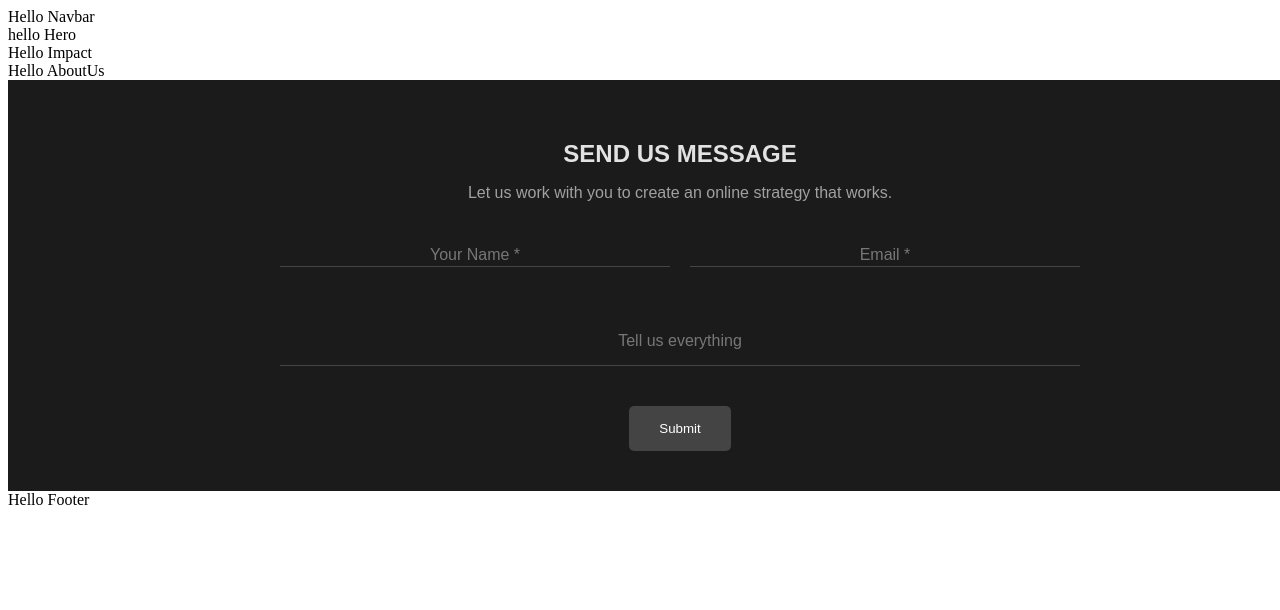
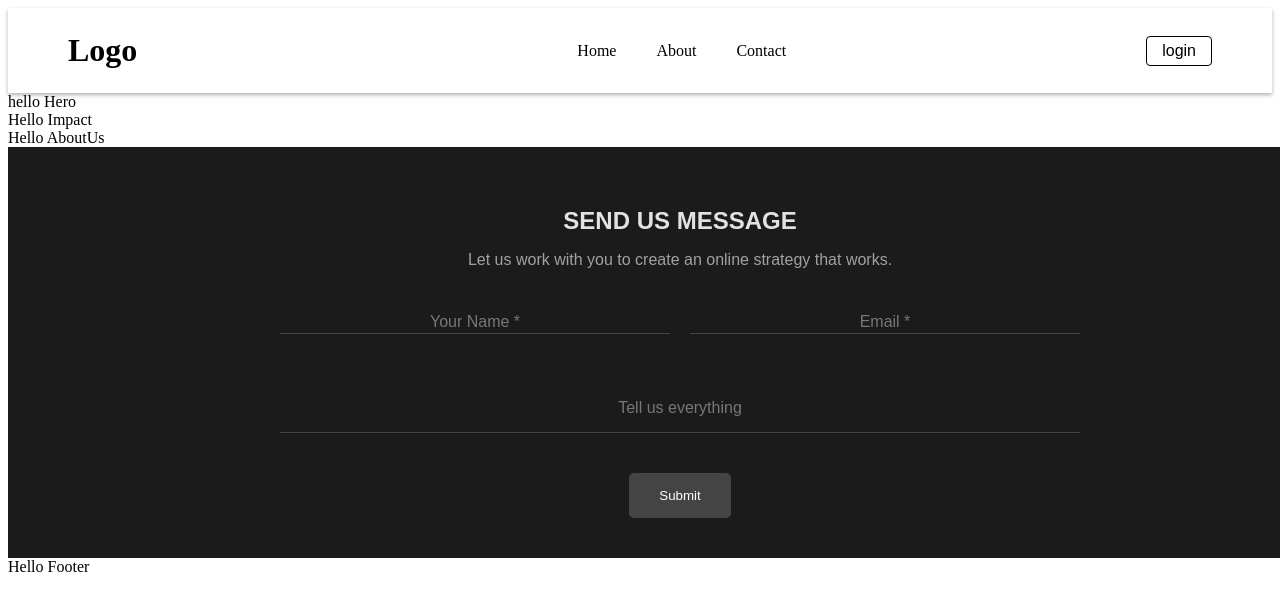
Before and after one commit to k-keshav-aggarwal/E-Waste-Management, a React (Vite) app in the folder e-management/: page / in a window 1280 px wide. Shown: the top 610 px of the page. Built offline with nearby package versions, Linux system fonts and the light colour scheme.

Commit message:
responsive navbar done

```diff
--- /dev/null
+++ b/e-management/components/Navbar/Navbar.css
@@ -0,0 +1,138 @@
+header {
+    display: flex;
+    align-items: center;
+    justify-content: space-between;
+    box-shadow: 0 2px 4px rgba(0, 0, 0, 0.3);
+    padding: 10px 60px;
+    height: 65px;
+}
+
+.navbar-container {
+    display: flex;
+    justify-content: space-between;
+    align-items: center;
+    width: 100%;
+    margin-left: 40px;
+}
+
+.nav-links-1 {
+    margin: 0 auto;
+}
+
+.nav-links-1 ul {
+    display: flex;
+    list-style: none;
+    gap: 20px;
+}
+
+.nav-links-1 ul li a {
+    text-decoration: none;
+    color: black;
+    padding: 5px 10px;
+    transition: all 0.3s ease;
+}
+
+/* login button style */
+.login-btn-1 {
+    cursor: pointer;
+    padding: 5px 15px;
+    font-size: 16px;
+    background-color: white;
+    border: 1px solid black;
+    border-radius: 4px;
+    transition: all 0.3s ease-out;
+}
+
+.login-btn-1:hover {
+    padding: 5px 15px;
+    font-size: 16px;
+    background-color: black;
+    color: white;
+    border-radius: 4px;
+}
+
+/* icon styles */
+.navbar-menu-icon {
+    font-size: 30px;
+    display: none;
+    cursor: pointer;
+}
+
+.navbar-close-icon {
+    display: none;
+    font-size: 30px;
+    position: absolute;
+    top: 20px;
+    left: 20px;
+    cursor: pointer;
+    z-index: 100;
+}
+
+/* link underline effect  */
+.link-style li a {
+    position: relative;
+}
+
+.link-style li a::before {
+    content: "";
+    position: absolute;
+    width: 0%;
+    height: 2px;
+    left: 50%;
+    bottom: -6px;
+    transform: translateX(-50%);
+    background-color: black;
+    transition: all 0.3s ease-out;
+}
+
+.link-style li a:hover::before {
+    width: 120%;
+}
+
+/* responsive */
+@media (max-width: 1000px) {
+    header {
+        padding: 10px 30px;
+    }
+}
+
+@media (max-width: 700px) {
+    header {
+        position: relative;
+    }
+
+    .navbar-container {
+        position: fixed;
+        right: -250px;
+        top: 0;
+        bottom: 0;
+        flex-direction: column;
+        justify-content: flex-start;
+        align-items: center;
+        max-width: 250px;
+        background-color: rgb(179, 221, 235);
+        box-shadow: 2px 0 4px rgba(0, 0, 0, 0.3);
+        transition: right 1s ease-in-out;
+        z-index: 1000;
+    }
+
+    .navbar-container ul {
+        flex-direction: column;
+        margin-top: 80px;
+        margin-bottom: 20px;
+        align-items: center;
+    }
+
+    .navbar-container.active {
+        right: 0;
+    }
+
+    /* icon styles */
+    .navbar-menu-icon {
+        display: block;
+    }
+
+    .navbar-close-icon {
+        display: block;
+    }
+}
--- a/e-management/components/Navbar/Navbar.jsx
+++ b/e-management/components/Navbar/Navbar.jsx
@@ -1,8 +1,30 @@
-import React from 'react'
+import { useState } from "react"
+import { BiMenu, BiX } from "react-icons/bi";
+import "./Navbar.css"
 
-const Navbar = () => {
+const Navbar  = () => {
+  const [isOpen, setIsOpen] = useState(false)
+
+  const handleNavbar = () => {
+    setIsOpen(!isOpen)
+  }
+
   return (
-    <div>Hello Navbar</div>
+      <header>
+        <h1>Logo</h1>
+        <div className={`navbar-container ${isOpen ? "active" : ""}`}>
+          <BiX className="navbar-close-icon" onClick={handleNavbar}/>
+          <nav className="nav-links-1">
+            <ul className="link-style">
+              <li><a href="">Home</a></li>
+              <li><a href="">About</a></li>
+              <li><a href="">Contact</a></li>
+            </ul>
+          </nav>
+          <button className="login-btn-1">login</button>
+        </div>
+        <BiMenu className="navbar-menu-icon "  onClick={handleNavbar}/>
+      </header>
   )
 }
 
```
